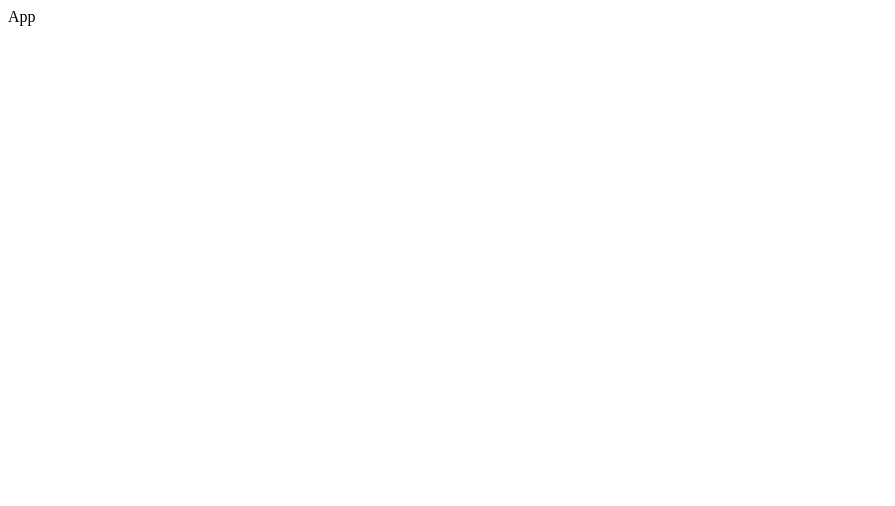
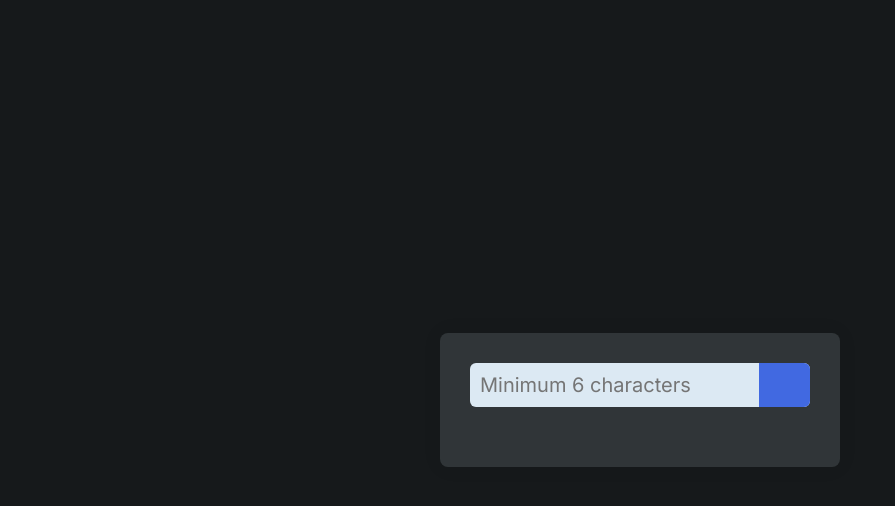
Before and after one commit to Nadir-Waheed/password-gen, a React (Vite) app: page / in a window 1280 px wide. Shown: the top 506 px of the page, without its empty margins (0-895 px from the left). Built offline with nearby package versions, Linux system fonts and the light colour scheme.

Commit message:
updated app.jsx

```diff
--- a/package.json
+++ b/package.json
@@ -11,7 +11,8 @@
   },
   "dependencies": {
     "react": "^18.3.1",
-    "react-dom": "^18.3.1"
+    "react-dom": "^18.3.1",
+    "react-icons": "^5.4.0"
   },
   "devDependencies": {
     "@eslint/js": "^9.17.0",
--- a/src/app.jsx
+++ b/src/app.jsx
@@ -1,6 +1,21 @@
 import React from 'react';
+import { FaClipboard } from 'react-icons/fa';
 
 function App(){
-    return<div>App</div>;
+    return(
+        <section>
+          <div className="container">
+            <form id="pg-form">
+                <div className="result">
+                    <input type="text" id="result"
+                    placeholder="Minimum 6 characters"readOnly/>
+                    <div className="clipboard">
+
+                    </div>
+                </div>
+            </form>
+            </div>
+        </section>
+    )
 }
 export default App;
--- a/src/main.jsx
+++ b/src/main.jsx
@@ -1,6 +1,7 @@
 import { StrictMode } from 'react';
 import { createRoot } from 'react-dom/client';
 import App from './App.jsx';
+import "./style.css";
 
 createRoot(document.getElementById('root')).render(
   <StrictMode>
```
Also changed, not shown: 1 other file (tests, documents, lock files or other folders).
